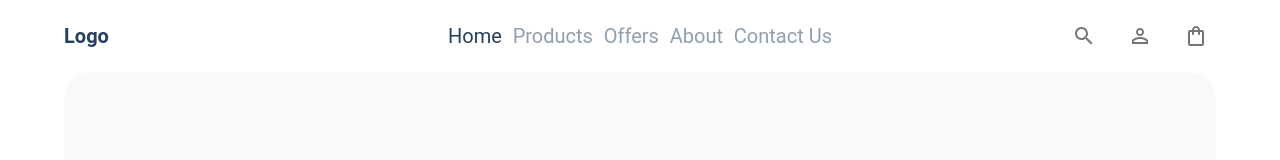
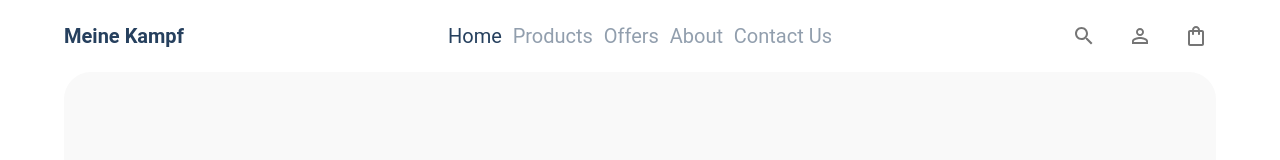
Before and after one commit to DevAbdoTolba/AAA-AAST-WEB_Project, a Next.js app in the folder app/: page /home in a window 1280 px wide. Shown: the top 160 px of the page. Built offline with nearby package versions, Linux system fonts and the light colour scheme.

Commit message:
form action submit to home

```diff
--- a/app/src/app/SignIn/Main.tsx
+++ b/app/src/app/SignIn/Main.tsx
@@ -1,3 +1,5 @@
+"use client";
+
 import React from "react";
 import "./style.css";
 export default function main() {
@@ -5,7 +7,7 @@ export default function main() {
     <>
       <main>
         <div className="box1">
-          <form>
+          <form action={"home"}>
             <div>
               <h2 style={{ color: "#7c70a4" }}>Sign Up</h2>
               <p>Get in touch with cool customers!</p>
--- a/app/src/app/home/page.tsx
+++ b/app/src/app/home/page.tsx
@@ -20,7 +20,6 @@ export default function Home() {
         alignItems={"center"}
         gap={"5ch"}
         sx={{
-
         }}
       >
         <Main />
--- a/app/src/app/util/components/header.tsx
+++ b/app/src/app/util/components/header.tsx
@@ -42,7 +42,7 @@ export default function Header() {
               fontWeight={700}
               color={"Main.primary"}
             >
-              Logo
+              Meine Kampf
             </Typography>
           </Grid>
           <Grid
```
